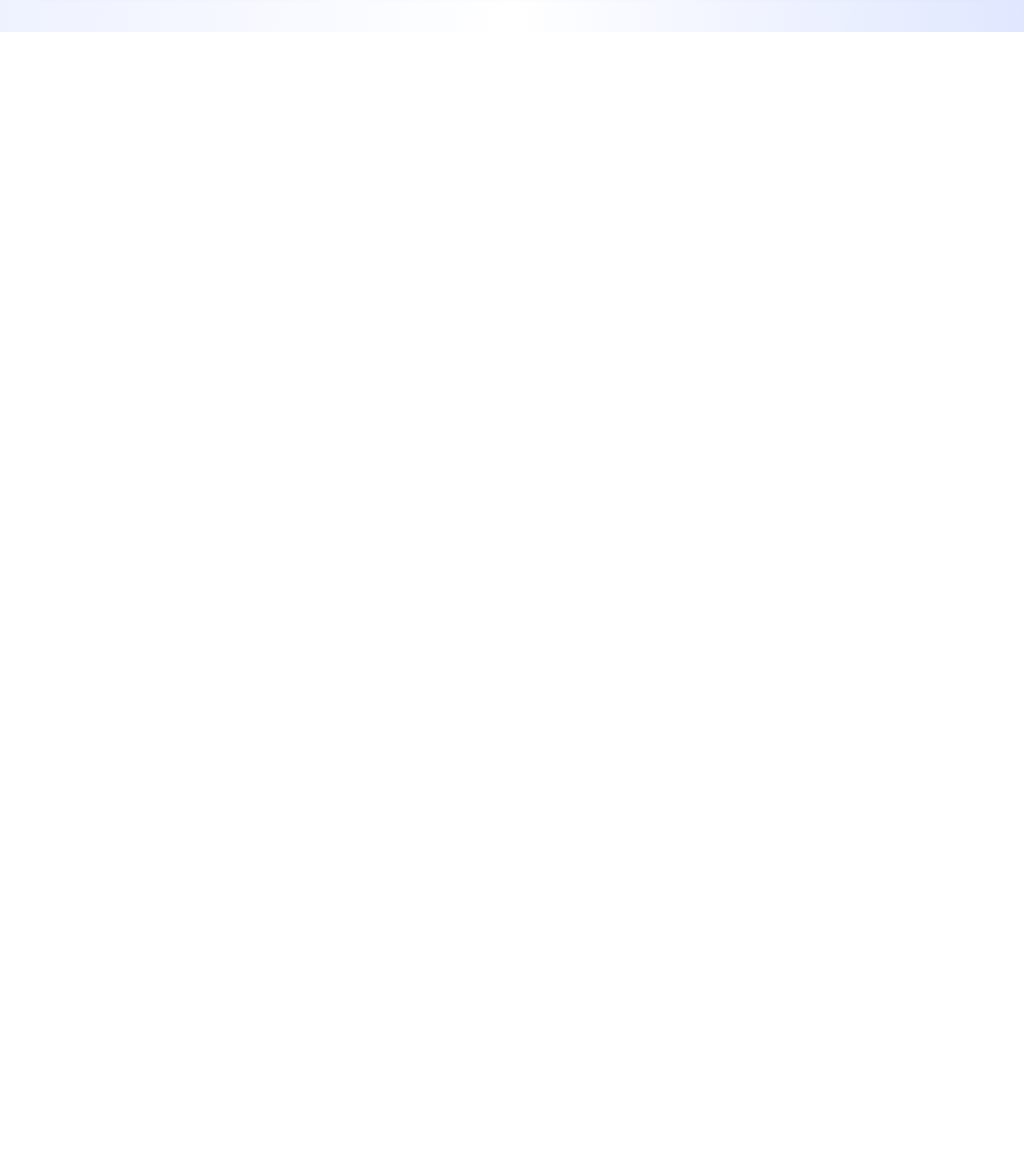
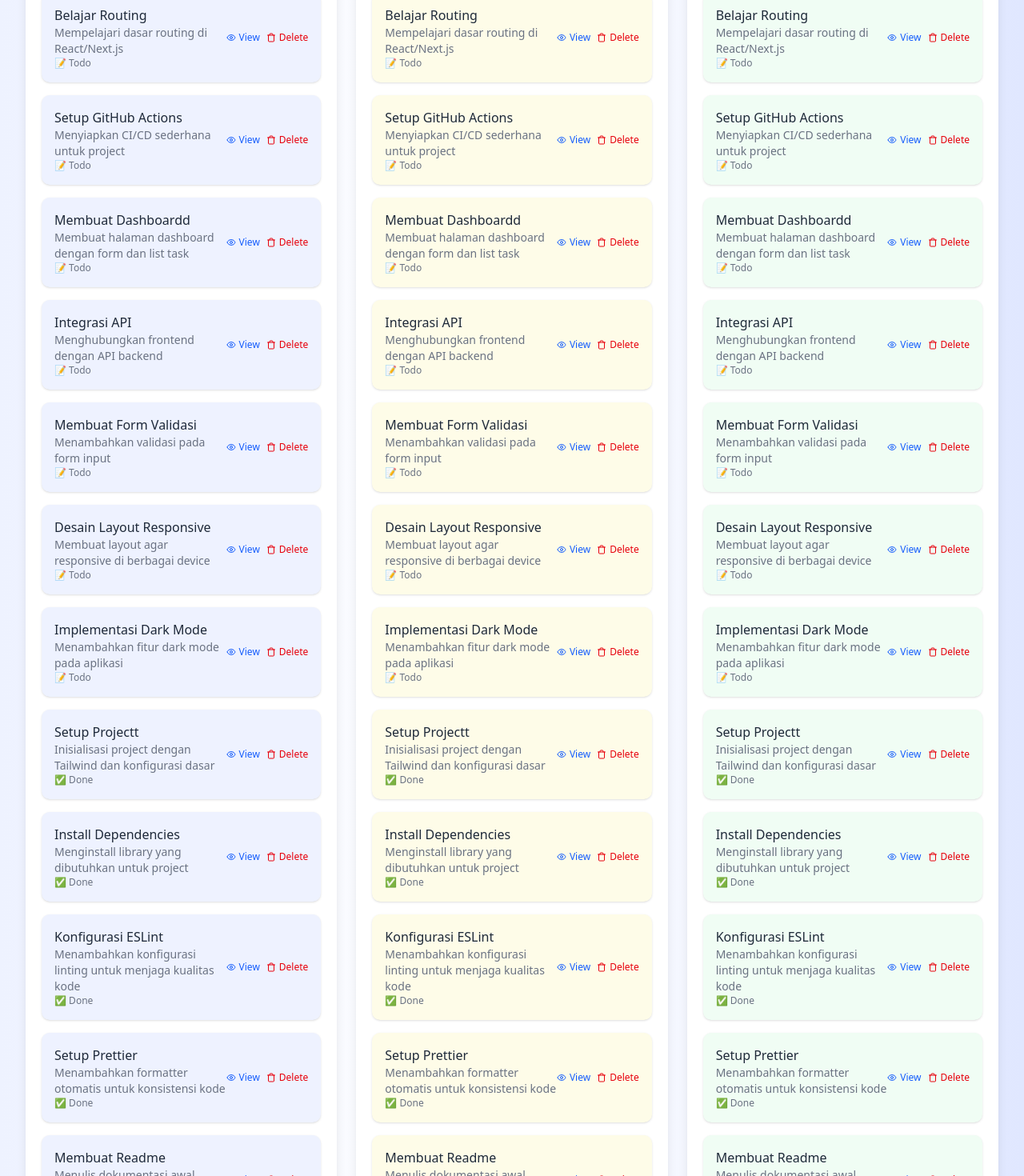
Before and after one commit to Theofilush/task-management, a React (Vite) app: page / in a window 1280 px wide. Shown: the part 760-2230 px from the top of the page at 80% size. Before the commit the page ends 800 px from the top, so only its background shows below. Built offline with nearby package versions, Linux system fonts and the light colour scheme.

Commit message:
feat: add data

```diff
--- a/src/modules/task/data.ts
+++ b/src/modules/task/data.ts
@@ -1,6 +1,7 @@
 import type { Tasks } from "@/modules/task/schema";
 
 export const initialDataTasks: Tasks = [
+  // === TODO ===
   {
     id: 1,
     title: "Belajar Tailwindd",
@@ -14,6 +15,52 @@ export const initialDataTasks: Tasks = [
   },
   {
     id: 2,
+    title: "Membuat Komponen Button",
+    description: "Implementasi button dengan variasi style Tailwind",
+    status: "todo",
+    priority: "medium",
+    dueDate: "2025-12-03",
+    createdAt: "2025-11-29T14:00:00Z",
+    updatedAt: "2025-11-29T15:00:00Z",
+    isDone: false,
+  },
+  {
+    id: 3,
+    title: "Riset UI Library",
+    description: "Membandingkan beberapa UI library untuk project",
+    status: "todo",
+    priority: "low",
+    dueDate: "2025-12-04",
+    createdAt: "2025-11-29T16:00:00Z",
+    updatedAt: "2025-11-29T17:00:00Z",
+    isDone: false,
+  },
+  {
+    id: 4,
+    title: "Belajar Routing",
+    description: "Mempelajari dasar routing di React/Next.js",
+    status: "todo",
+    priority: "high",
+    dueDate: "2025-12-05",
+    createdAt: "2025-11-29T18:00:00Z",
+    updatedAt: "2025-11-29T19:00:00Z",
+    isDone: false,
+  },
+  {
+    id: 5,
+    title: "Setup GitHub Actions",
+    description: "Menyiapkan CI/CD sederhana untuk project",
+    status: "todo",
+    priority: "medium",
+    dueDate: "2025-12-06",
+    createdAt: "2025-11-29T20:00:00Z",
+    updatedAt: "2025-11-29T21:00:00Z",
+    isDone: false,
+  },
+
+  // === INPROGRESS ===
+  {
+    id: 6,
     title: "Membuat Dashboardd",
     description: "Membuat halaman dashboard dengan form dan list task",
     status: "inprogress",
@@ -24,7 +71,53 @@ export const initialDataTasks: Tasks = [
     isDone: false,
   },
   {
-    id: 3,
+    id: 7,
+    title: "Integrasi API",
+    description: "Menghubungkan frontend dengan API backend",
+    status: "inprogress",
+    priority: "high",
+    dueDate: "2025-12-03",
+    createdAt: "2025-11-29T12:30:00Z",
+    updatedAt: "2025-11-29T14:30:00Z",
+    isDone: false,
+  },
+  {
+    id: 8,
+    title: "Membuat Form Validasi",
+    description: "Menambahkan validasi pada form input",
+    status: "inprogress",
+    priority: "medium",
+    dueDate: "2025-12-04",
+    createdAt: "2025-11-29T13:00:00Z",
+    updatedAt: "2025-11-29T15:00:00Z",
+    isDone: false,
+  },
+  {
+    id: 9,
+    title: "Desain Layout Responsive",
+    description: "Membuat layout agar responsive di berbagai device",
+    status: "inprogress",
+    priority: "high",
+    dueDate: "2025-12-05",
+    createdAt: "2025-11-29T14:00:00Z",
+    updatedAt: "2025-11-29T16:00:00Z",
+    isDone: false,
+  },
+  {
+    id: 10,
+    title: "Implementasi Dark Mode",
+    description: "Menambahkan fitur dark mode pada aplikasi",
+    status: "inprogress",
+    priority: "low",
+    dueDate: "2025-12-06",
+    createdAt: "2025-11-29T15:00:00Z",
+    updatedAt: "2025-11-29T17:00:00Z",
+    isDone: false,
+  },
+
+  // === DONE ===
+  {
+    id: 11,
     title: "Setup Projectt",
     description: "Inisialisasi project dengan Tailwind dan konfigurasi dasar",
     status: "done",
@@ -34,4 +127,48 @@ export const initialDataTasks: Tasks = [
     updatedAt: "2025-11-28T15:00:00Z",
     isDone: true,
   },
+  {
+    id: 12,
+    title: "Install Dependencies",
+    description: "Menginstall library yang dibutuhkan untuk project",
+    status: "done",
+    priority: "medium",
+    dueDate: "2025-11-28",
+    createdAt: "2025-11-27T10:00:00Z",
+    updatedAt: "2025-11-28T16:00:00Z",
+    isDone: true,
+  },
+  {
+    id: 13,
+    title: "Konfigurasi ESLint",
+    description: "Menambahkan konfigurasi linting untuk menjaga kualitas kode",
+    status: "done",
+    priority: "low",
+    dueDate: "2025-11-28",
+    createdAt: "2025-11-27T11:00:00Z",
+    updatedAt: "2025-11-28T17:00:00Z",
+    isDone: true,
+  },
+  {
+    id: 14,
+    title: "Setup Prettier",
+    description: "Menambahkan formatter otomatis untuk konsistensi kode",
+    status: "done",
+    priority: "low",
+    dueDate: "2025-11-28",
+    createdAt: "2025-11-27T12:00:00Z",
+    updatedAt: "2025-11-28T18:00:00Z",
+    isDone: true,
+  },
+  {
+    id: 15,
+    title: "Membuat Readme",
+    description: "Menulis dokumentasi awal project di README.md",
+    status: "done",
+    priority: "medium",
+    dueDate: "2025-11-28",
+    createdAt: "2025-11-27T13:00:00Z",
+    updatedAt: "2025-11-28T19:00:00Z",
+    isDone: true,
+  },
 ];
--- a/src/modules/task/tasks.tsx
+++ b/src/modules/task/tasks.tsx
@@ -80,7 +80,7 @@ export function Tasks() {
             <ul className="flex flex-col gap-4">
               {tasks.map((task) => (
                 <li key={task.id}>
-                  <TaskItem
+                  <TodoTaskItem
                     task={task}
                     handleDelete={() => handleDelete(task.id)}
                   />
@@ -96,6 +96,16 @@ export function Tasks() {
             ⚡ In Progress
           </h2>
           <div className="space-y-4">
+            <ul className="flex flex-col gap-4">
+              {tasks.map((task) => (
+                <li key={task.id}>
+                  <InProgressTaskItem
+                    task={task}
+                    handleDelete={() => handleDelete(task.id)}
+                  />
+                </li>
+              ))}
+            </ul>
             <div className="flex items-center justify-between rounded-lg bg-yellow-50 p-4 shadow">
               <div>
                 <h3 className="font-medium text-gray-800">Membuat Dashboard</h3>
@@ -124,6 +134,16 @@ export function Tasks() {
             ✅ Done
           </h2>
           <div className="space-y-4">
+            <ul className="flex flex-col gap-4">
+              {tasks.map((task) => (
+                <li key={task.id}>
+                  <DoneTaskItem
+                    task={task}
+                    handleDelete={() => handleDelete(task.id)}
+                  />
+                </li>
+              ))}
+            </ul>
             <div className="flex items-center justify-between rounded-lg bg-green-50 p-4 shadow">
               <div>
                 <h3 className="font-medium text-gray-800">Setup Project</h3>
@@ -168,7 +188,7 @@ export function Tasks() {
   );
 }
 
-export function TaskItem({
+export function TodoTaskItem({
   task,
   handleDelete,
 }: {
@@ -180,7 +200,7 @@ export function TaskItem({
       <div>
         <h3 className="font-medium text-gray-800">{task.title}</h3>
         <p className="text-sm text-gray-500">{task.description}</p>
-        <p className="text-sm text-gray-500">
+        <p className="text-xs text-gray-500">
           {task.isDone ? "✅ Done" : "📝 Todo"}
         </p>
       </div>
@@ -205,3 +225,79 @@ export function TaskItem({
     </div>
   );
 }
+
+export function InProgressTaskItem({
+  task,
+  handleDelete,
+}: {
+  task: Task;
+  handleDelete?: () => void;
+}) {
+  return (
+    <div className="flex items-center justify-between rounded-lg bg-yellow-50 p-4 shadow">
+      <div>
+        <h3 className="font-medium text-gray-800">{task.title}</h3>
+        <p className="text-sm text-gray-500">{task.description}</p>
+        <p className="text-xs text-gray-500">
+          {task.isDone ? "✅ Done" : "📝 Todo"}
+        </p>
+      </div>
+      <div className="flex space-x-2">
+        <Link
+          to={`/tasks/${task.id}`}
+          className="inline-flex items-center gap-1 text-blue-600 hover:text-blue-800"
+        >
+          <EyeIcon className="size-3" />
+          <span className="text-xs">View</span>
+        </Link>
+        {handleDelete && (
+          <button
+            className="inline-flex items-center gap-1 text-red-600 hover:text-red-800"
+            onClick={handleDelete}
+          >
+            <TrashIcon className="size-3" />
+            <span className="text-xs">Delete</span>
+          </button>
+        )}
+      </div>
+    </div>
+  );
+}
+
+export function DoneTaskItem({
+  task,
+  handleDelete,
+}: {
+  task: Task;
+  handleDelete?: () => void;
+}) {
+  return (
+    <div className="flex items-center justify-between rounded-lg bg-green-50 p-4 shadow">
+      <div>
+        <h3 className="font-medium text-gray-800">{task.title}</h3>
+        <p className="text-sm text-gray-500">{task.description}</p>
+        <p className="text-xs text-gray-500">
+          {task.isDone ? "✅ Done" : "📝 Todo"}
+        </p>
+      </div>
+      <div className="flex space-x-2">
+        <Link
+          to={`/tasks/${task.id}`}
+          className="inline-flex items-center gap-1 text-blue-600 hover:text-blue-800"
+        >
+          <EyeIcon className="size-3" />
+          <span className="text-xs">View</span>
+        </Link>
+        {handleDelete && (
+          <button
+            className="inline-flex items-center gap-1 text-red-600 hover:text-red-800"
+            onClick={handleDelete}
+          >
+            <TrashIcon className="size-3" />
+            <span className="text-xs">Delete</span>
+          </button>
+        )}
+      </div>
+    </div>
+  );
+}
```
